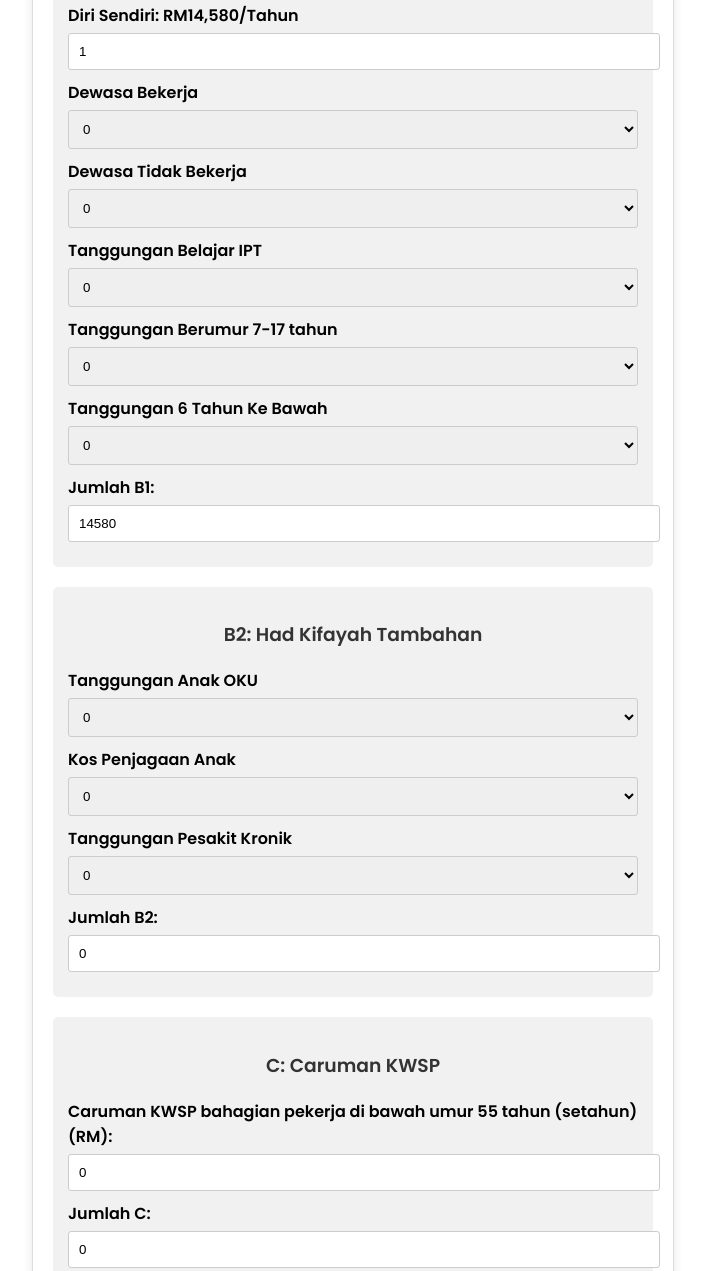
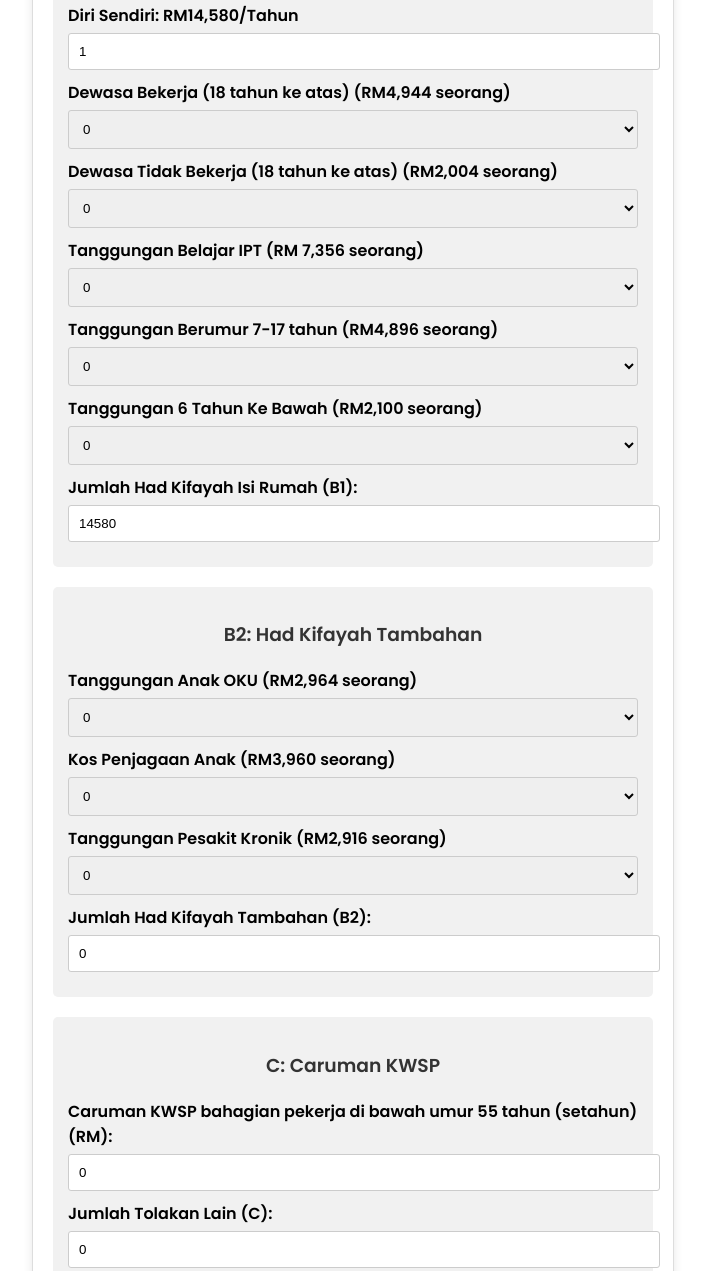
Before and after one commit to qamaralquds/zakat-calculator, a plain HTML site: page index.html in a window 1280 px wide. Shown: the part 684-1955 px from the top of the page, without its empty margins (287-992 px from the left). Drawn offline with Linux system fonts and the light colour scheme.

Commit message:
Update index.html

```diff
--- a/index.html
+++ b/index.html
@@ -122,44 +122,44 @@ let zakatAmount = totalD * 0.025;
             <label>Diri Sendiri: RM14,580/Tahun</label>
             <input type="number" id="b1_0" value="1" readonly>
 
-            <label>Dewasa Bekerja</label>
+            <label>Dewasa Bekerja (18 tahun ke atas) (RM4,944 seorang)</label>
             <select id="b1_1"></select>
 
-            <label>Dewasa Tidak Bekerja</label>
+            <label>Dewasa Tidak Bekerja (18 tahun ke atas) (RM2,004 seorang)</label>
             <select id="b1_2"></select>
 
-            <label>Tanggungan Belajar IPT</label>
+            <label>Tanggungan Belajar IPT (RM 7,356 seorang)</label>
             <select id="b1_3"></select>
 
-            <label>Tanggungan Berumur 7-17 tahun</label>
+            <label>Tanggungan Berumur 7-17 tahun (RM4,896 seorang)</label>
             <select id="b1_4"></select>
 
-            <label>Tanggungan 6 Tahun Ke Bawah</label>
+            <label>Tanggungan 6 Tahun Ke Bawah (RM2,100 seorang)</label>
             <select id="b1_5"></select>
 
-            <label for="totalB1">Jumlah B1:</label>
+            <label for="totalB1">Jumlah Had Kifayah Isi Rumah (B1):</label>
             <input type="number" id="totalB1" readonly>
         </div>
 
         <div class="section">
             <h3>B2: Had Kifayah Tambahan</h3>
-            <label>Tanggungan Anak OKU</label>
+            <label>Tanggungan Anak OKU (RM2,964 seorang)</label>
             <select id="b2_0"></select>
 
-            <label>Kos Penjagaan Anak</label>
+            <label>Kos Penjagaan Anak (RM3,960 seorang)</label>
             <select id="b2_1"></select>
 
-            <label>Tanggungan Pesakit Kronik</label>
+            <label>Tanggungan Pesakit Kronik (RM2,916 seorang)</label>
             <select id="b2_2"></select>
 
-            <label for="totalB2">Jumlah B2:</label>
+            <label for="totalB2">Jumlah Had Kifayah Tambahan (B2):</label>
             <input type="number" id="totalB2" readonly>
         </div>
         <div class="section">
             <h3>C: Caruman KWSP</h3>
             <label for="kwsp">Caruman KWSP bahagian pekerja di bawah umur 55 tahun (setahun) (RM):</label>
             <input type="number" id="kwsp" value="0">
-            <label for="totalC">Jumlah C:</label>
+            <label for="totalC">Jumlah Tolakan Lain (C):</label>
             <input type="number" id="totalC" readonly>
         </div>
         <div class="section">
```
